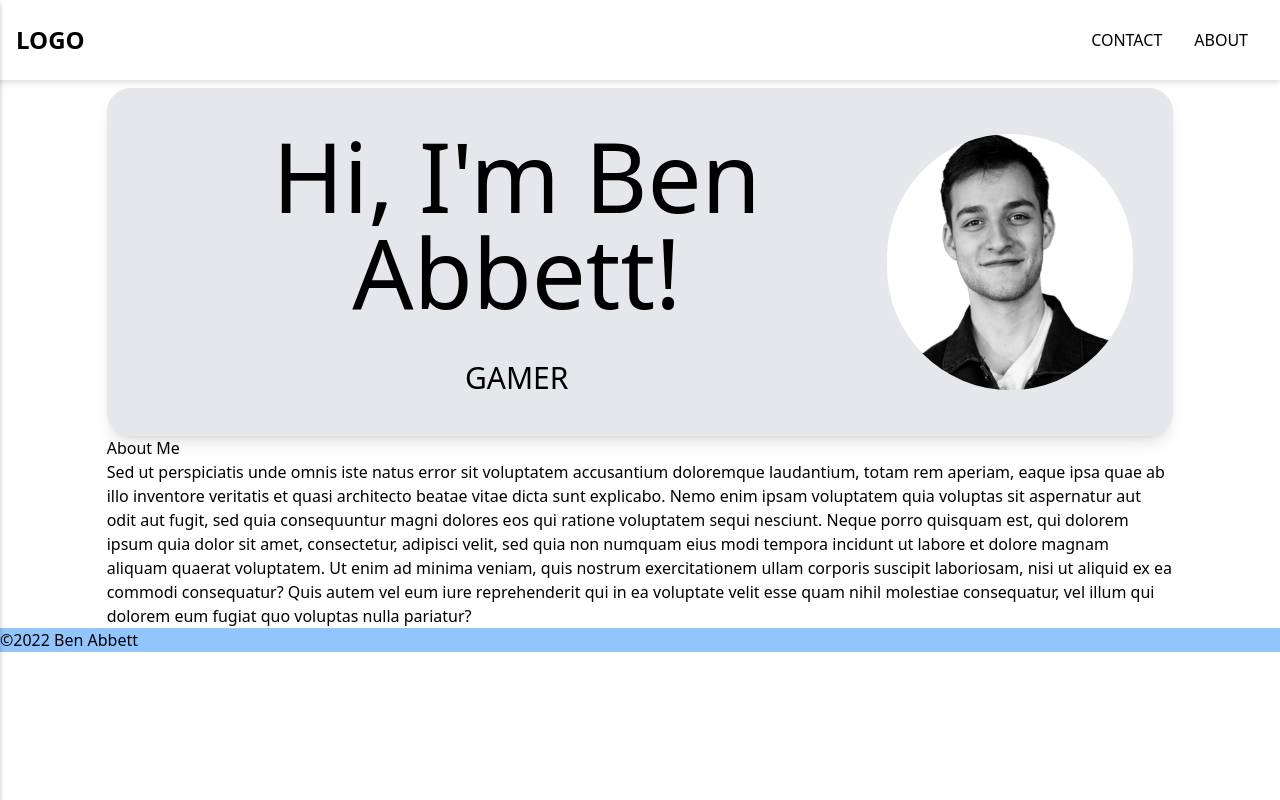
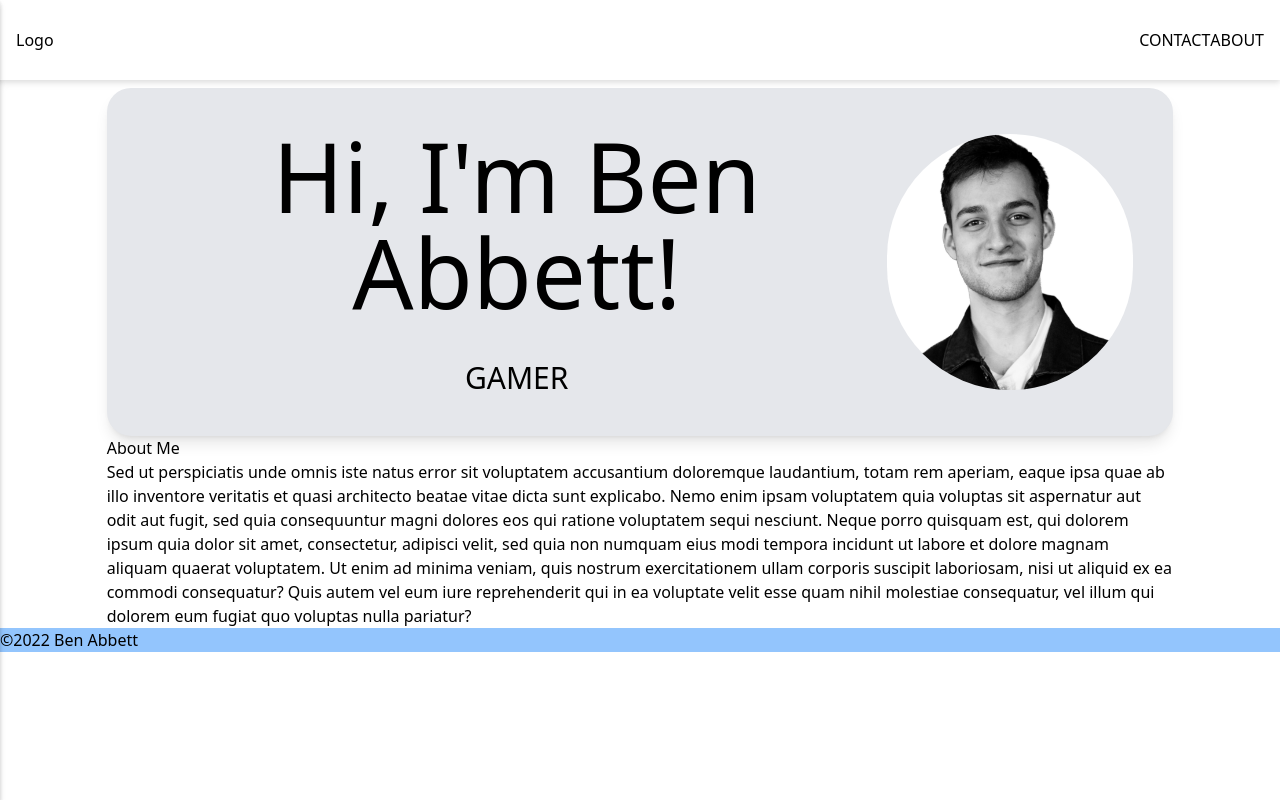
Before and after one commit to babbett/abbett-dev, a Next.js app in the folder abbett-dev/abbett-dev-site/: page / in a window 1280 px wide. Built offline with nearby package versions, Linux system fonts and the light colour scheme.

Commit message:
Change <a> to <Link>

```diff
--- a/abbett-dev/abbett-dev-site/components/Navbar.tsx
+++ b/abbett-dev/abbett-dev-site/components/Navbar.tsx
@@ -1,4 +1,5 @@
 import { Dispatch, SetStateAction, useState } from "react";
+import Link from "next/link";
 
 type NavProps = {
     to: string,
@@ -11,24 +12,26 @@ type MobileProps = {
 }
 
 function NavLink({ to, children }: NavProps) {
-    return <a href={to} className={`mx-4`}>
-        {children}
-    </a>
+    return (
+        <Link href={to} className="mx-4 border-4 border-blue-500">
+            {children}
+        </Link>
+    );
 }
 
 function MobileNav({ open, setOpen }: MobileProps) {
     return (
         <div className={`absolute top-0 left-0 h-screen w-screen bg-white transform ${open ? "-translate-x-0" : "-translate-x-full"} transition-transform duration-300 ease-in-out filter drop-shadow-md `}>
             <div className="flex items-center justify-center filter drop-shadow-md bg-white h-20"> {/*logo container*/}
-                <a className="text-xl font-semibold" href="/">LOGO</a>
+                <Link className="text-xl font-semibold" href="/">Logo</Link>
             </div>
             <div className="flex flex-col ml-4">
-                <a className="text-xl font-medium my-4" href="/about" onClick={() => setTimeout(() => {setOpen(!open)}, 100)}>
-                    About
-                </a>
-                <a className="text-xl font-normal my-4" href="/contact" onClick={() => setTimeout(() => {setOpen(!open)}, 100)}>
-                    Contact
-                </a>
+                <Link className="text-xl font-medium my-4" href="/about">
+                    <a onClick={() => setTimeout(() => {setOpen(!open)}, 100)}>About</a>
+                </Link>
+                <Link className="text-xl font-normal my-4 ml-1" href="/contact">
+                    <a onClick={() => setTimeout(() => {setOpen(!open)}, 100)}>Contact</a>
+                </Link>
             </div>
         </div>
     )
@@ -40,7 +43,7 @@ function Navbar() {
         <nav className="flex filter drop-shadow-md bg-white px-4 py-4 h-20 items-center">
             <MobileNav open={open} setOpen={setOpen}/>
             <div className="w-3/12 flex items-center">
-                <a className="text-2xl font-semibold" href="/">LOGO</a>
+                <Link className="text-2xl font-semibold" href="/">Logo</Link>
             </div>
             <div className="w-9/12 flex justify-end items-center">
 
```
